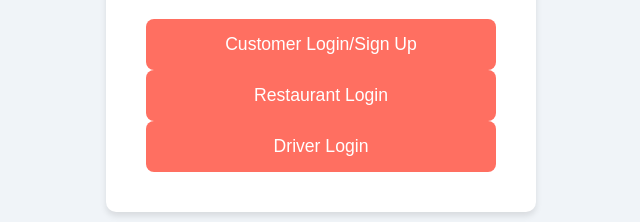
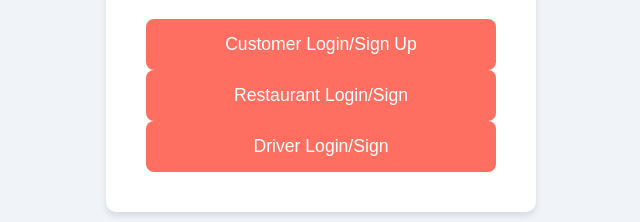
Before and after one commit to projectcode0/project, a plain HTML site: page login.html in a window 1280 px wide. Shown: the part 346-568 px from the top of the page, without its empty margins (319-959 px from the left). Drawn offline with Linux system fonts and the light colour scheme.

Commit message:
Update login.html

```diff
--- a/login.html
+++ b/login.html
@@ -12,8 +12,8 @@
 
     <div class="login-options">
       <button class="role-button" onclick="window.location.href='customer-login.html'">Customer Login/Sign Up</button> <!-- Redirect to customer login -->
-      <button class="role-button" onclick="window.location.href='restaurant-login.html'">Restaurant Login</button> <!-- Redirect to restaurant login -->
-      <button class="role-button" onclick="window.location.href='driver-login.html'">Driver Login</button> <!-- Redirect to driver login -->
+      <button class="role-button" onclick="window.location.href='restaurant-login.html'">Restaurant Login/Sign</button> <!-- Redirect to restaurant login -->
+      <button class="role-button" onclick="window.location.href='driver-login.html'">Driver Login/Sign</button> <!-- Redirect to driver login -->
     </div>
   </div>
 
```
